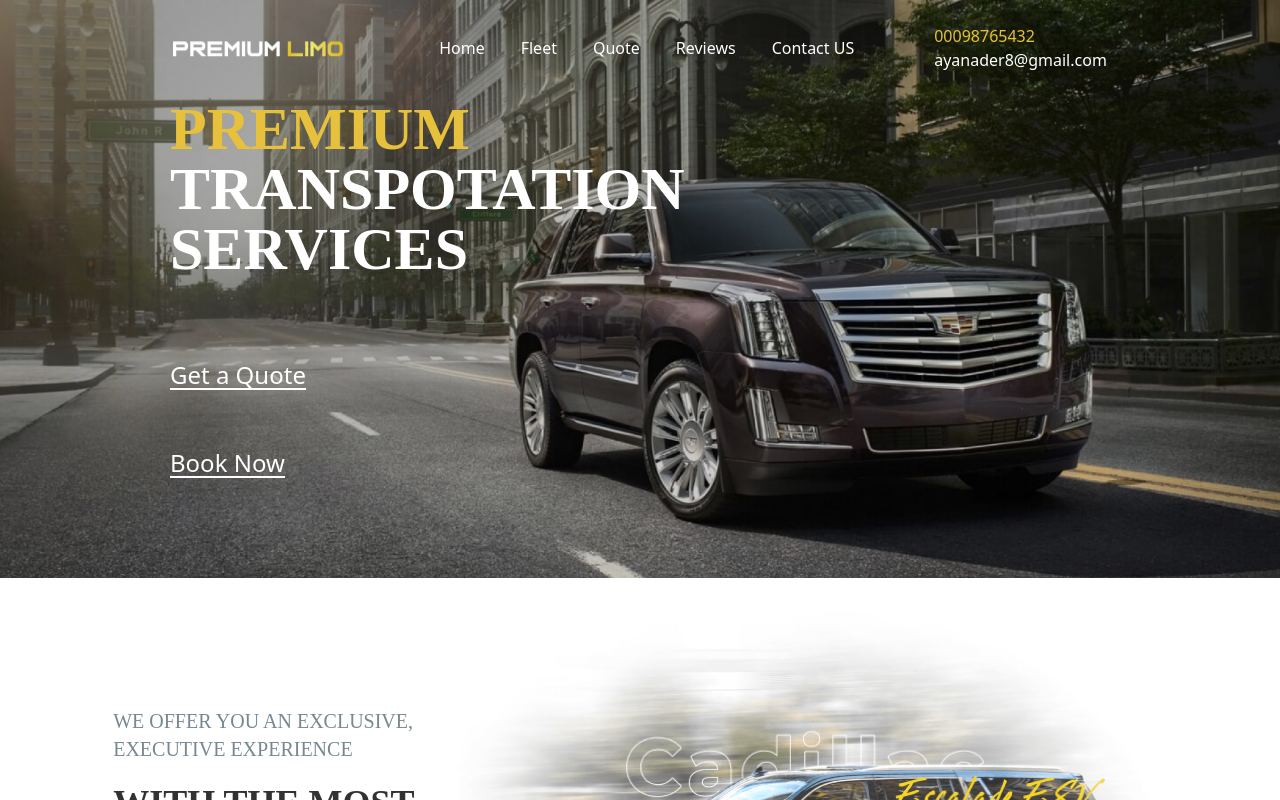
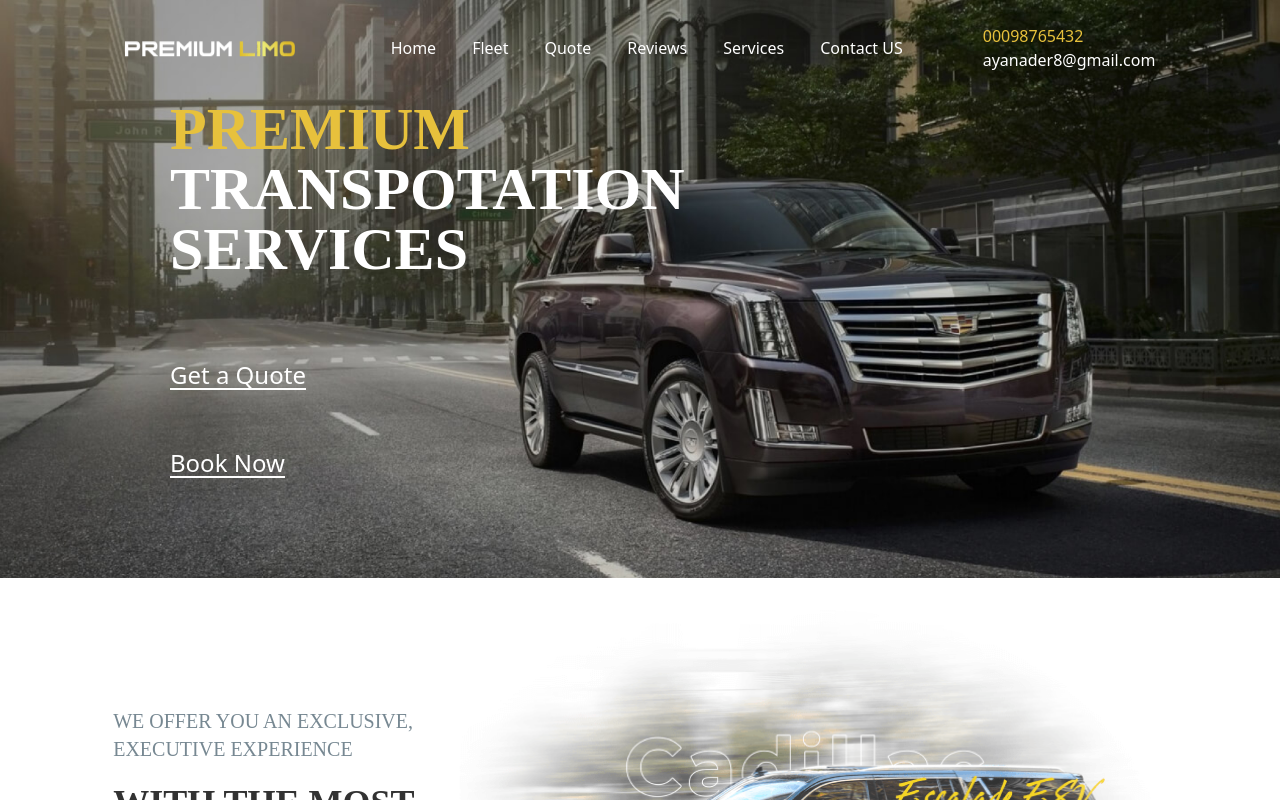
Before and after one commit to Ayayehia/TransportationService, a Next.js app: page / in a window 1280 px wide. Shown: the top 800 px of the page. Built offline with nearby package versions, Linux system fonts and the light colour scheme.

Commit message:
update in Nav bar

```diff
--- a/src/app/components/layout/Header/MobileNav.tsx
+++ b/src/app/components/layout/Header/MobileNav.tsx
@@ -29,7 +29,9 @@ const MobileNav = () => {
               <li>
                 <Link href="/main/reviews">Reviews </Link>
               </li>
-
+              <li>
+                <Link href="/main/services">Services </Link>
+              </li>
               <li>
                 <Link href="/main/contactus">Contact US </Link>
               </li>
--- a/src/app/components/layout/Header/NavBackground.tsx
+++ b/src/app/components/layout/Header/NavBackground.tsx
@@ -27,7 +27,9 @@ const NavBackground = () => {
             <li>
               <Link href="/main/reviews">Reviews </Link>
             </li>
-
+            <li>
+              <Link href="/main/services">Services </Link>
+            </li>
             <li>
               <Link href="/main/contactus">Contact US </Link>
             </li>
@@ -61,7 +63,9 @@ const NavBackground = () => {
                 <li>
                   <Link href="/reviews">Reviews </Link>
                 </li>
-
+                <li>
+                  <Link href="/main/services">Services </Link>
+                </li>
                 <li>
                   <Link href="/contactus">Contact US </Link>
                 </li>
--- a/src/app/components/layout/Header/NavBar.tsx
+++ b/src/app/components/layout/Header/NavBar.tsx
@@ -17,7 +17,9 @@ const NavBar = () => {
           <li>
             <Link href="/main/reviews">Reviews </Link>
           </li>
-
+          <li>
+            <Link href="/main/services">Services </Link>
+          </li>
           <li>
             <Link href="/main/contactus">Contact US </Link>
           </li>
```
